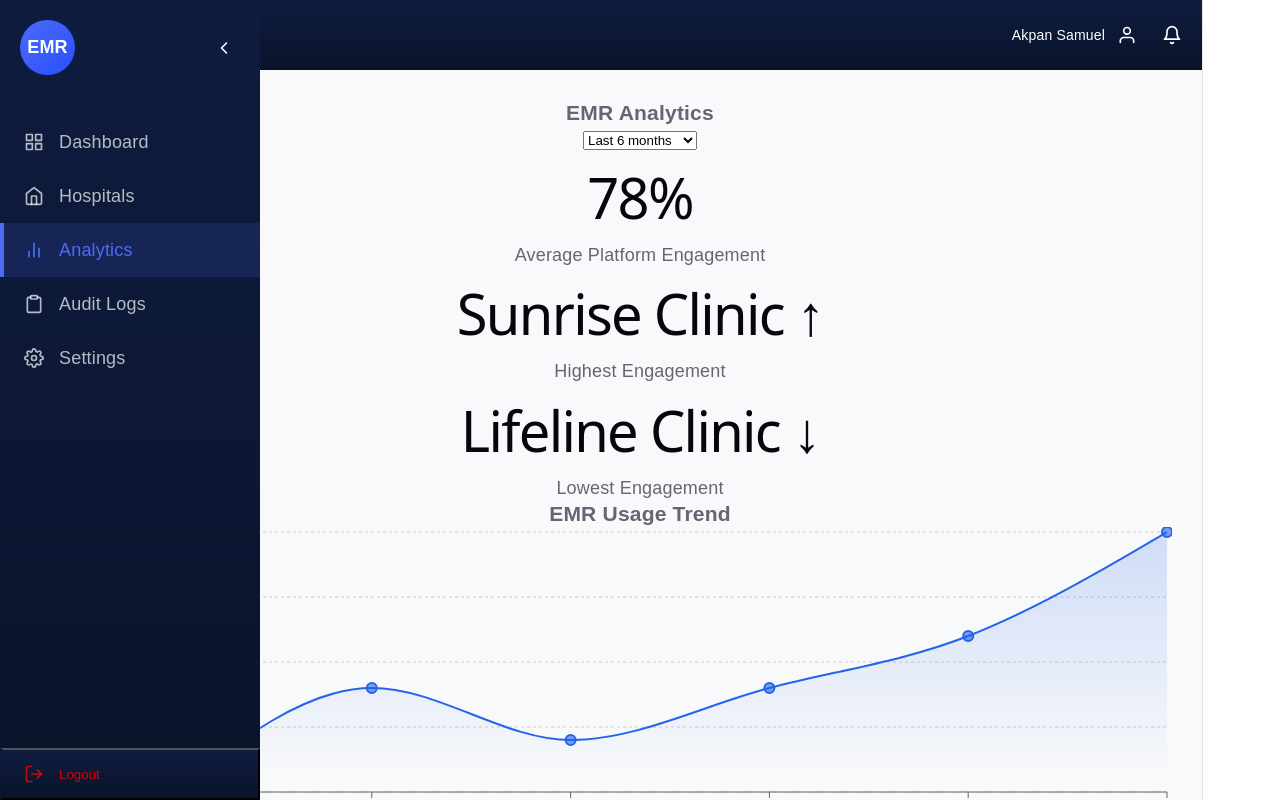
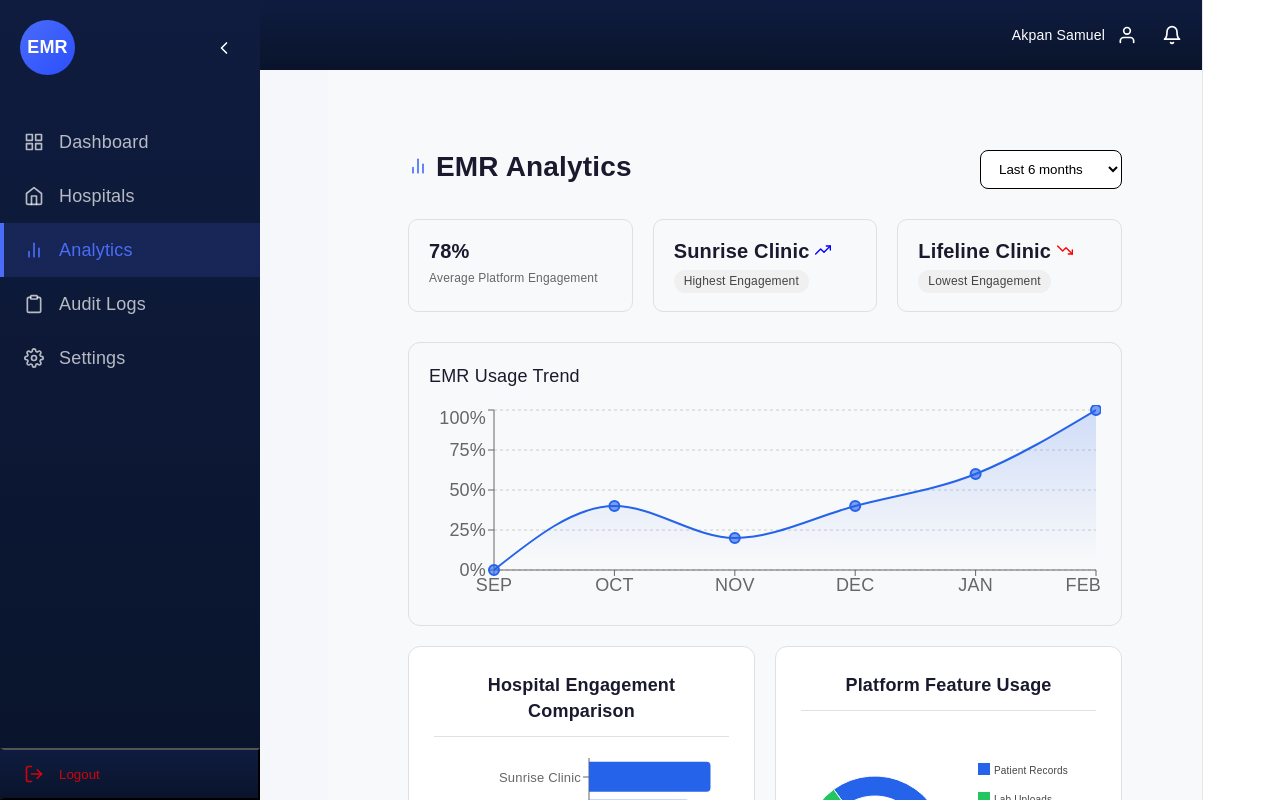
Before and after one commit to Jganyo-dotcom/MistVaultCtrlCtreate, a React (Vite) app: page /analytics in a window 1280 px wide. Built offline with nearby package versions, Linux system fonts and the light colour scheme; sample sign-in values are in the browser's storage.

Commit message:
repository

```diff
--- a/src/pages/Analytics.jsx
+++ b/src/pages/Analytics.jsx
@@ -3,6 +3,7 @@ import "../styles/Analytics.css";
 import {
     AreaChart, Area, XAxis, YAxis, CartesianGrid, Tooltip, ResponsiveContainer, BarChart, Bar, PieChart, Pie, Cell, Legend
 } from "recharts";
+import { FiBarChart2, FiTrendingUp, FiTrendingDown } from "react-icons/fi"
 
 
 const Analytics = () => {
@@ -41,7 +42,7 @@ const Analytics = () => {
 
             {/* Header */}
             <div className="analytics-header">
-                <h3>EMR Analytics</h3>
+                <h3><FiBarChart2 size={20} color="#4a6cf7" /> EMR Analytics</h3>
                 <select value={timeRange} onChange={(e) => setTimeRange(e.target.value)}>
                     <option>Last 6 months</option>
                     <option>Last 3 months</option>
@@ -52,23 +53,27 @@ const Analytics = () => {
             {/* Stats Cards */}
             <div className="stats-row">
                 <div className="stats-card">
-                    <h1>78%</h1>
-                    <p>Average Platform Engagement</p>
+                    <span className="stats-value">78%</span>
+                    <span className="stats-label">Average Platform Engagement</span>
                 </div>
                 <div className="stats-card">
-                    <h1>Sunrise Clinic ↑</h1>
-                    <p>Highest Engagement</p>
+                    <span className="stats-value">
+                        Sunrise Clinic <FiTrendingUp size={16} color="blue" />
+                    </span>
+                    <span className="stats-label badge">Highest Engagement</span>
                 </div>
                 <div className="stats-card">
-                    <h1>Lifeline Clinic ↓</h1>
-                    <p>Lowest Engagement</p>
+                    <span className="stats-value">
+                        Lifeline Clinic <FiTrendingDown size={16} color="red" />
+                    </span>
+                    <span className="stats-label  badge">Lowest Engagement</span>
                 </div>
             </div>
 
             {/* Area Chart */}
             <div className="chart-section">
                 <h3>EMR Usage Trend</h3>
-                <ResponsiveContainer width="100%" height={300}>
+                <ResponsiveContainer width="100%" height={200}>
                     <AreaChart data={trendData}>
                         <defs>
                             <linearGradient id="colorUsage" x1="0" y1="0" x2="0" y2="1">
@@ -98,14 +103,14 @@ const Analytics = () => {
                 {/* Bar Chart */}
                 <div className="chart-card">
                     <h3>Hospital Engagement Comparison</h3>
-                    <ResponsiveContainer width="100%" height={250}>
+                    <ResponsiveContainer width="100%" height={200}>
                         <BarChart data={hospitalData} layout="vertical">
                             <XAxis type="number" hide />
                             <YAxis
                                 type="category"
                                 dataKey="name"
-                                width={120}
-                                tick={{ fontSize: 12 }}
+                                width={150}
+                                tick={{ fontSize: 13, textAnchor: 'end' }}
                             />
                             <Tooltip />
                             <Bar dataKey="value" fill="#2563eb" radius={[0, 4, 4, 0]} />
@@ -116,14 +121,14 @@ const Analytics = () => {
                 {/* Donut Chart */}
                 <div className="chart-card">
                     <h3>Platform Feature Usage</h3>
-                    <ResponsiveContainer width="100%" height={250}>
+                    <ResponsiveContainer width="100%" height={200}>
                         <PieChart>
                             <Pie
                                 data={featureData}
                                 cx="40%"
-                                cy="50%"
-                                innerRadius={70}
-                                outerRadius={100}
+                                cy="60%"
+                                innerRadius={50}
+                                outerRadius={70}
                                 dataKey="value"
                             >
                                 {featureData.map((entry, index) => (
@@ -137,6 +142,11 @@ const Analytics = () => {
                                 layout="vertical"
                                 align="right"
                                 verticalAlign="middle"
+                                iconType="square"
+                                iconSize={12}
+                                formatter={(value) => (
+                                    <span style={{ fontSize: '10px', color: '#444' }}>{value}</span>
+                                )}
                             />
                             <Tooltip />
                         </PieChart>
@@ -145,7 +155,7 @@ const Analytics = () => {
 
             </div>
 
-        </div>
+        </div >
     );
 };
 
--- a/src/styles/Analytics.css
+++ b/src/styles/Analytics.css
@@ -1,20 +1,139 @@
 /* Analytics Page Styles */
 .analytics-container {
-  padding: 30px;
+  padding: 80px;
   background-color: #f8f9fa;
-  min-height: calc(100vh - 70px);
+  min-height: 100vh;
   overflow-y: auto;
+  margin-left: 250px;
+  box-sizing: border-box;
+
 }
 
 .analytics-header {
   margin-bottom: 30px;
+  align-items: center;
+  display: flex;
 }
 
-.analytics-header h1 {
+.analytics-header h3 {
   font-size: 28px;
   color: #1a1a2e;
   margin-bottom: 5px;
   margin-top: 0;
+}
+
+.analytics-header select {
+  padding: 10px 14px;
+  border-radius: 8px;
+  border: 1px solid black;
+  background: white;
+  margin-left: auto;
+}
+
+/*stats-card*/
+.stats-row {
+  font-size: 14px;
+  color: black;
+  justify-content: space-between;
+  gap: 20px;
+  margin-bottom: 30px;
+  display: flex;
+  width: 100%;
+
+
+}
+
+.stats-card {
+  display: flex;
+  flex: 1;
+  align-items: flex-start;
+  border: 1px solid #e0e0e0;
+  border-radius: 10px;
+  padding: 18px 20px;
+  min-width: 0;
+  overflow: hidden;
+  flex-direction: column;
+  gap: 6px;
+  background: #f8f9fa;
+}
+
+.stats-label {
+  font-weight: 400;
+  font-size: 12px;
+  color: #666;
+  line-height: 1.4;
+  flex-shrink: 1;
+  min-width: 0;
+}
+
+.stats-label.badge {
+  background-color: #f0f0f0;
+  border-radius: 20px;
+  padding: 3px 10px;
+  font-size: 12px;
+  color: #444;
+  white-space: nowrap;
+  display: inline-block;
+
+}
+
+.stats-value {
+  font-size: 20px;
+  font-weight: 700;
+  color: #1a1a2e;
+  white-space: nowrap;
+  flex-shrink: 0;
+}
+
+/*Area chart*/
+.chart-section {
+  border: 1px solid #e0e0e0;
+  border-radius: 12px;
+  padding: 20px;
+  background: #f8f9fa;
+  margin-bottom: 20px;
+
+}
+
+.chart-section h3 {
+  font-size: 18px;
+  font-weight: 500;
+  text-align: left;
+  color: #1a1a2e;
+  margin: 0 0 16PX 0;
+
+}
+
+/* bottom row */
+.bottom-row {
+  display: grid;
+  grid-template-columns: 1fr 1fr;
+  gap: 20px;
+  margin-top: 20px;
+  width: 100%;
+}
+
+.chart-card {
+  background: #f8f9fa;
+  border-radius: 12px;
+  padding: 40px;
+  border: 1px solid #e0e0e0;
+  width: 100%;
+}
+
+.chart-card h3 {
+  font-size: 18px;
+  font-weight: 600;
+  color: #1a1a2e;
+  margin: 0 0 16px 0;
+  padding-bottom: 12px;
+  border-bottom: 1px solid #e0e0e0;
+}
+
+@media (max-width:768px) {
+  .bottom-row {
+    grid-template-columns: 1fr;
+  }
 }
 
 .analytics-controls {
--- a/src/styles/AuditLogs.css
+++ b/src/styles/AuditLogs.css
@@ -1,9 +1,10 @@
 /* Audit Logs Page Styles */
 .auditlogs-container {
-  padding: 30px;
+  padding: 80px;
   background-color: #f8f9fa;
-  min-height: calc(100vh - 70px);
+  min-height: 100vh;
   overflow-y: auto;
+  margin-left: 250px;
 }
 
 .auditlogs-header {
@@ -197,10 +198,9 @@
     padding: 2px 8px;
     font-size: 11px;
   }
-}
-  color: #999;
-  font-size: 16px;
-}
+
+
+
 
   .search-bar input {
     flex: 1;
@@ -483,3 +483,4 @@
       font-size: 12px;
     }
   }
+}
--- a/src/styles/Dashboard.css
+++ b/src/styles/Dashboard.css
@@ -4,8 +4,11 @@
 .dashboard-container {
   flex: 1;
   background: #f6f8fc;
-  padding: 32px;
+  padding: 80px;
   font-family: 'Inter', sans-serif;
+  min-height: 100vh;
+  overflow-y: auto;
+  margin-left: 250px;
 }
 
 /* HEADER */
@@ -42,7 +45,7 @@
 
 .add-btn:hover {
   transform: translateY(-2px);
-  box-shadow: 0 10px 25px rgba(0,0,0,0.15);
+  box-shadow: 0 10px 25px rgba(0, 0, 0, 0.15);
 }
 
 .stat-card.premium.clickable {
@@ -51,7 +54,7 @@
 
 .stat-card.premium.clickable:hover {
   transform: translateY(-4px);
-  box-shadow: 0 16px 30px rgba(0,0,0,0.12);
+  box-shadow: 0 16px 30px rgba(0, 0, 0, 0.12);
 }
 
 /* SEARCH */
@@ -71,7 +74,7 @@
 
 .search-bar:focus-within {
   border-color: #3b82f6;
-  box-shadow: 0 0 0 4px rgba(59,130,246,0.1);
+  box-shadow: 0 0 0 4px rgba(59, 130, 246, 0.1);
 }
 
 .search-bar input {
@@ -96,7 +99,7 @@
   border-radius: 18px;
   padding: 28px;
   text-align: center;
-  box-shadow: 0 8px 30px rgba(0,0,0,0.06);
+  box-shadow: 0 8px 30px rgba(0, 0, 0, 0.06);
   transition: all 0.3s ease;
   position: relative;
   overflow: hidden;
@@ -107,7 +110,7 @@
   content: "";
   position: absolute;
   inset: 0;
-  background: radial-gradient(circle at top, rgba(59,130,246,0.08), transparent);
+  background: radial-gradient(circle at top, rgba(59, 130, 246, 0.08), transparent);
   opacity: 0;
   transition: 0.3s;
 }
@@ -118,7 +121,7 @@
 
 .stat-card:hover {
   transform: translateY(-6px) scale(1.02);
-  box-shadow: 0 20px 50px rgba(0,0,0,0.12);
+  box-shadow: 0 20px 50px rgba(0, 0, 0, 0.12);
 }
 
 /* DONUT */
@@ -146,7 +149,7 @@
   background: #ffffff;
   border-radius: 18px;
   padding: 26px;
-  box-shadow: 0 8px 30px rgba(0,0,0,0.05);
+  box-shadow: 0 8px 30px rgba(0, 0, 0, 0.05);
 }
 
 /* HEADER */
--- a/src/styles/Hospitals.css
+++ b/src/styles/Hospitals.css
@@ -1,10 +1,15 @@
-*{
+* {
   font-family: inherit;
 }
+
 .hospitals-container {
-  padding: 25px;
+  padding: 80px;
   background: #f9fafb;
   min-height: 100vh;
+  margin-left: 250px;
+  overflow-y: auto;
+
+
 }
 
 /* HEADER */
@@ -287,6 +292,7 @@
     opacity: 0;
     transform: scale(0.9);
   }
+
   100% {
     opacity: 1;
     transform: scale(1);
@@ -307,10 +313,23 @@
 }
 
 @keyframes fadeInOut {
-  0% {opacity: 0; transform: translateY(-10px);}
-  10% {opacity: 1;}
-  90% {opacity: 1;}
-  100% {opacity: 0; transform: translateY(-10px);}
+  0% {
+    opacity: 0;
+    transform: translateY(-10px);
+  }
+
+  10% {
+    opacity: 1;
+  }
+
+  90% {
+    opacity: 1;
+  }
+
+  100% {
+    opacity: 0;
+    transform: translateY(-10px);
+  }
 }
 
 /* NEW: LEFT HEADER STRUCTURE */
@@ -331,7 +350,8 @@
 
 /* FIX HEADER ALIGNMENT */
 .hospitals-header {
-  align-items: flex-start; /* IMPORTANT */
+  align-items: flex-start;
+  /* IMPORTANT */
 }
 
 /* RESPONSIVE */
--- a/src/styles/Settings.css
+++ b/src/styles/Settings.css
@@ -2,8 +2,9 @@
 .settings-container {
   padding: 30px;
   background-color: #f8f9fa;
-  min-height: calc(100vh - 70px);
+  min-height: 100vh;
   overflow-y: auto;
+  margin-left: 250px;
 }
 
 .settings-header {
@@ -195,8 +196,6 @@
     width: 100%;
     padding: 12px;
   }
-}
-  color: #667eea;
 }
 
 .tab-button.active {
@@ -455,11 +454,11 @@
   border-radius: 50%;
 }
 
-.toggle-switch input:checked + .toggle-slider {
+.toggle-switch input:checked+.toggle-slider {
   background-color: #667eea;
 }
 
-.toggle-switch input:checked + .toggle-slider:before {
+.toggle-switch input:checked+.toggle-slider:before {
   transform: translateX(24px);
 }
 
@@ -741,7 +740,7 @@
     height: 22px;
   }
 
-  .toggle-switch input:checked + .slider {
+  .toggle-switch input:checked+.slider {
     background-color: #667eea;
   }
 
@@ -755,7 +754,7 @@
     height: 18px;
   }
 
-  input:checked + .slider::before {
+  input:checked+.slider::before {
     transform: translateX(18px);
   }
 }
```
Also changed, not shown: 1 other file (tests, documents, lock files or other folders). Lines whose indentation alone changed are shown as unchanged.
